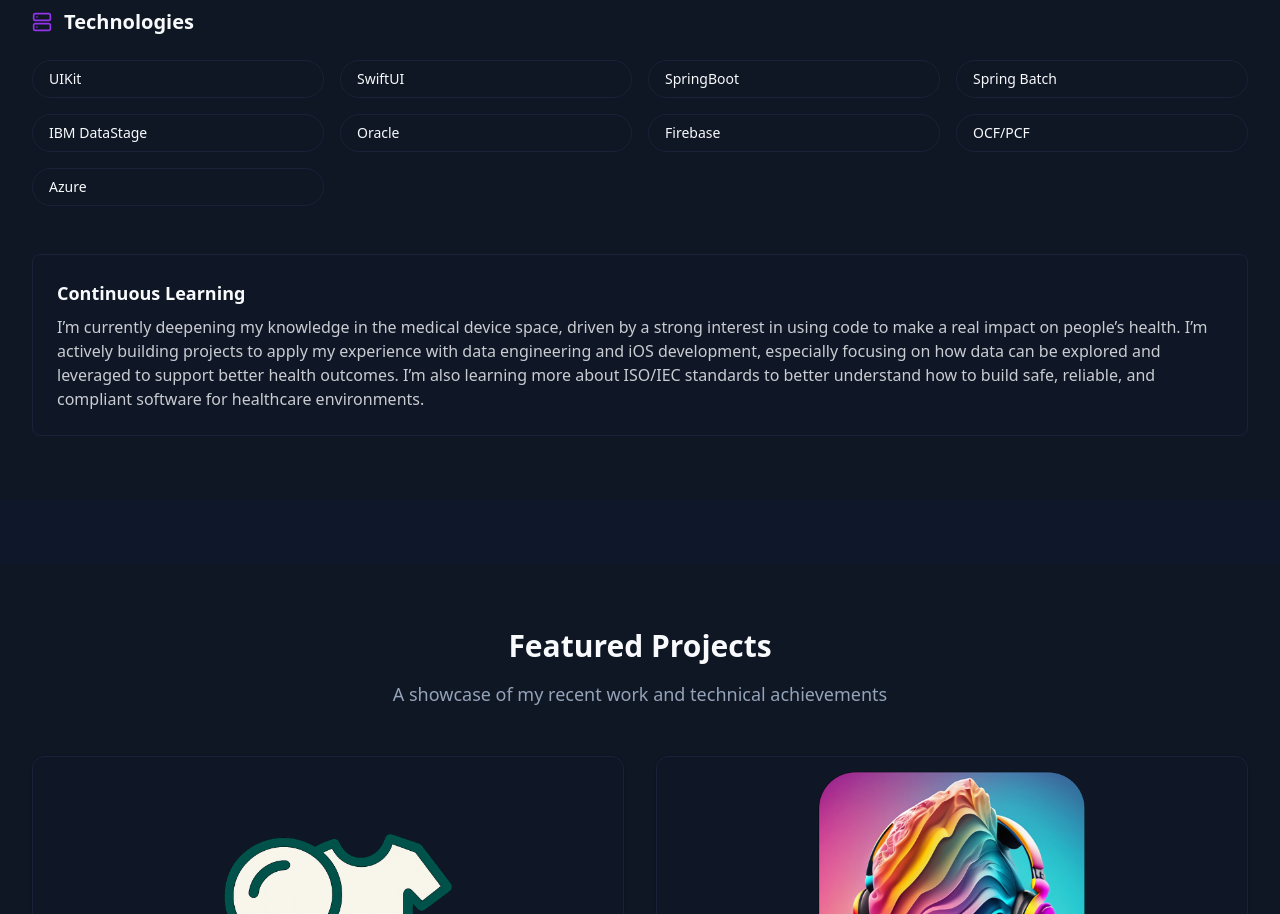
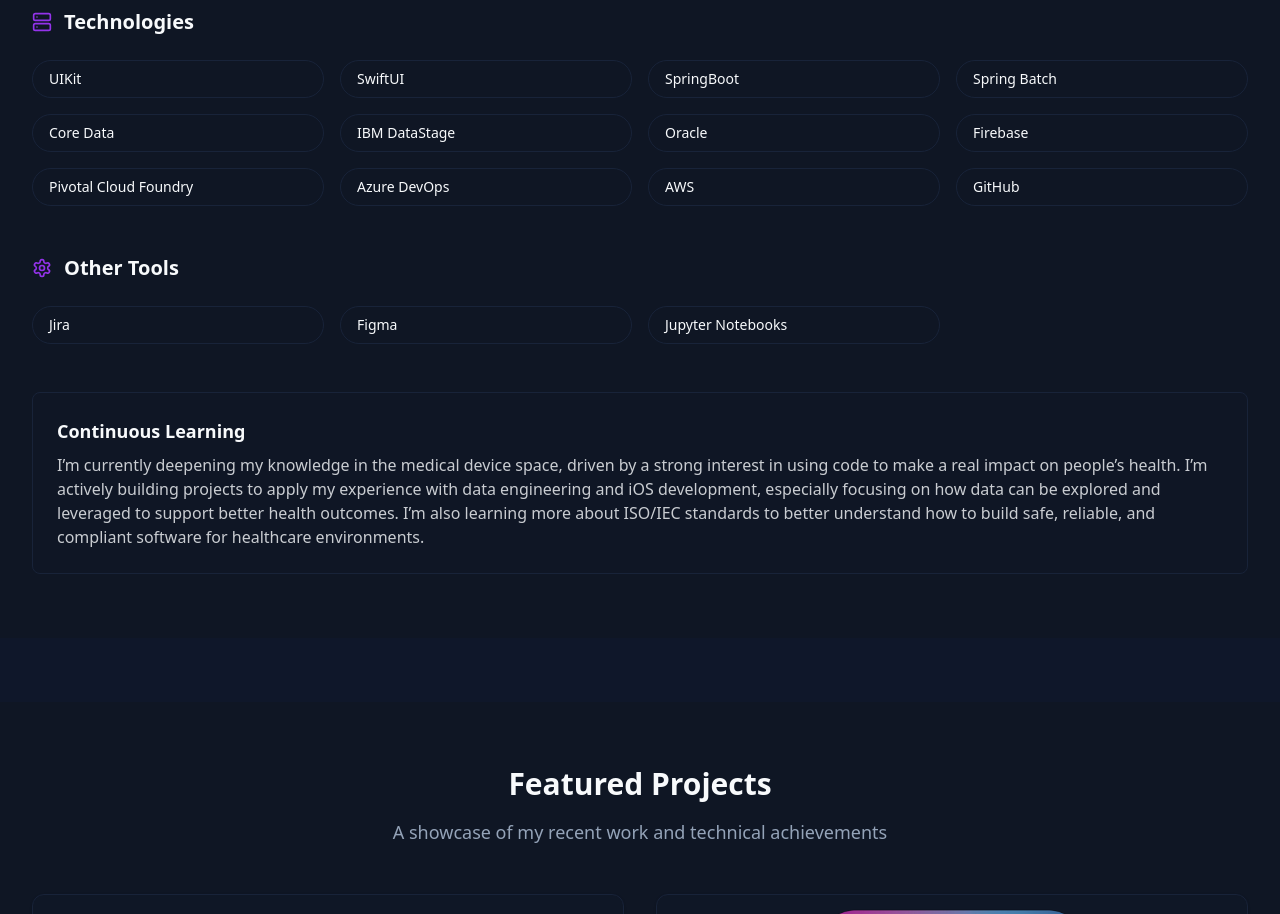
Before and after one commit to pjohn1203/Phil-John-Portfolio, a React (Vite) app: page / in a window 1280 px wide. Shown: the part 2120-3034 px from the top of the page. Built offline with nearby package versions, Linux system fonts and the light colour scheme.

Commit message:
Update TechStack.tsx
- Updated techstack

```diff
--- a/src/components/portfolio/TechStack.tsx
+++ b/src/components/portfolio/TechStack.tsx
@@ -1,5 +1,5 @@
 import React from "react";
-import { Code, Database, Globe, Layout, Server } from "lucide-react";
+import { Code, Database, Globe, Layout, Server, Settings } from "lucide-react";
 import TechBadge from "./TechBadge";
 
 interface TechStackProps {
@@ -27,13 +27,26 @@
         "SwiftUI",
         "SpringBoot",
         "Spring Batch",
+        "Core Data",
         "IBM DataStage",
         "Oracle",
         "Firebase",
-        "OCF/PCF",
-        "Azure",
+        "Pivotal Cloud Foundry",
+        "Azure DevOps",
+        "AWS",
+        "GitHub",
       ],
       description: "Frameworks and platforms I work with",
+    },
+    {
+      name: "Other Tools",
+      icon: <Settings className="h-5 w-5" />,
+      keywords: [
+        "Jira",
+        "Figma",
+        "Jupyter Notebooks"
+      ],
+      description: "Additional tools and platforms I'm proficient with",
     },
   ],
 }: TechStackProps) => {
```
